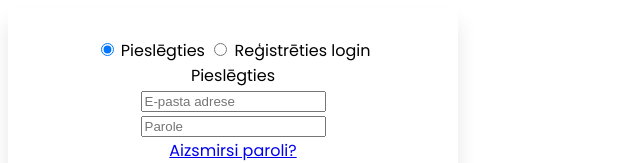
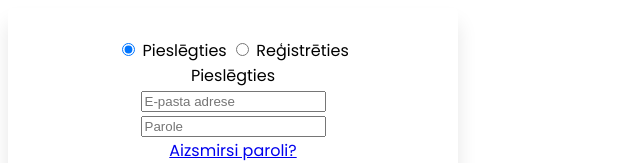
Before and after one commit to IceSalesman/volejbols_webapp3, a SvelteKit app: page / in a window 1280 px wide. Shown: the top 163 px of the page, without its empty margins (0-640 px from the left). Built offline with nearby package versions, Linux system fonts and the light colour scheme.

Commit message:
es ienistu svelte

```diff
--- a/src/routes/components/FormContainer.svelte
+++ b/src/routes/components/FormContainer.svelte
@@ -1,29 +1,39 @@
 <script lang="ts">
-	import { afterUpdate, beforeUpdate, tick } from 'svelte';
+
 
     import LoginForm from "./LoginForm.svelte"
     import SignupForm from "./SignupForm.svelte"
-    import Slide from "./Slide.svelte"
-    import { selected } from "./Slide.svelte"
 
+
+    let selected = 'login';
 
     let visibleLogin: Boolean = true;
     let visibleSignup: Boolean = false;
     $: {
         console.log(selected)
         if (selected === 'login') {
+            visibleLogin = true;
             visibleSignup = false;
-            visibleLogin = true;
+
         } else if (selected === 'signup') {
             visibleLogin = false;
             visibleSignup = true;
         }
+
+    }
+    function onChange(event: { currentTarget: { value: string; }; }){
+        selected = event.currentTarget.value;
     }
 
 </script>
 
 <main>
-    <Slide></Slide>
+    <label>
+        <input checked={selected === 'login'} on:change={onChange} type="radio" name="slide" value="login" /> Pieslēgties
+    </label>
+    <label>
+        <input checked={selected ==='signup'} on:change={onChange} type="radio" name="slide" value="signup" /> Reģistrēties
+    </label>
     {#if visibleLogin}
         <LoginForm></LoginForm>
     {/if}
--- a/src/routes/components/Slide.svelte
+++ /dev/null
@@ -1,35 +0,0 @@
-
-
-<script context='module'>
-	export let selected = 'login';
-
-    /**
-	 * @param {{ currentTarget: { value: string; }; }} event
-	 */
-    function onChange(event) {
-        selected = event.currentTarget.value;
-	}
-
-
-
-
-</script>
-
-<main>
-
-
-    <label>
-        <input checked={selected === 'login'} on:change={onChange} type="radio" name="slide" value="login" /> Pieslēgties
-    </label>
-    <label>
-        <input checked={selected ==='signup'} on:change={onChange} type="radio" name="slide" value="signup" /> Reģistrēties
-    </label>
-    {selected}
-</main>
-
-
-<style>
-
-
-
-</style>
```
